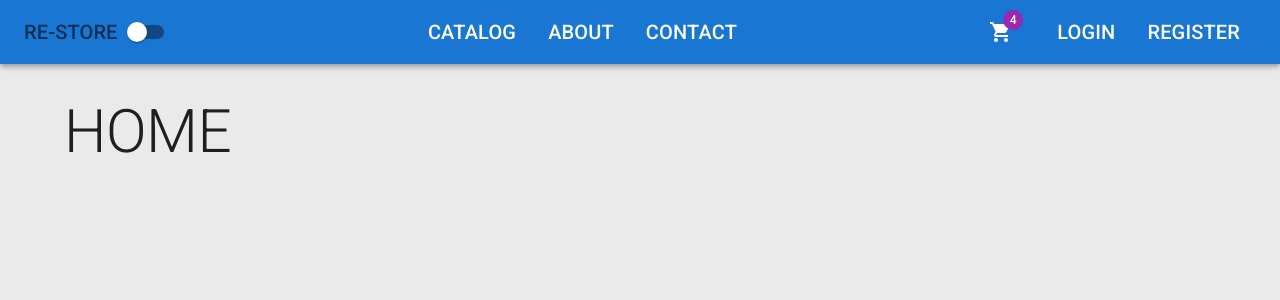
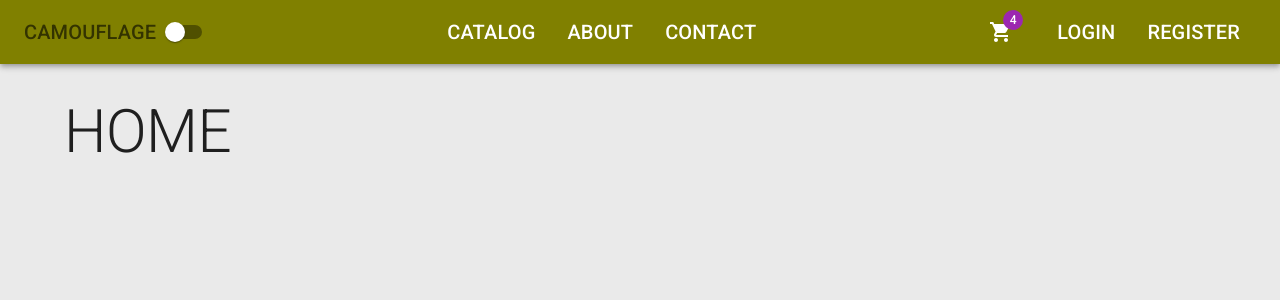
Before and after one commit to Lekkelmendi7/TacticalStore, a React (Vite) app in the folder frontend/: page / in a window 1280 px wide. Shown: the top 300 px of the page. Built offline with nearby package versions, Linux system fonts and the light colour scheme.

Commit message:
Styling the Navigation Bar

```diff
--- a/frontend/src/app/layout/App.tsx
+++ b/frontend/src/app/layout/App.tsx
@@ -1,5 +1,4 @@
 import { useState } from 'react'
-import Catalog from '../../features/catalog/Catalog';
 import { Container, CssBaseline, ThemeProvider, createTheme } from '@mui/material';
 import Header from './Header';
 import { Outlet } from 'react-router-dom';
--- a/frontend/src/app/layout/Header.tsx
+++ b/frontend/src/app/layout/Header.tsx
@@ -1,6 +1,5 @@
 import { ShoppingCart } from "@mui/icons-material";
 import { AppBar, Badge, Box, IconButton, List, ListItem, Switch, Toolbar, Typography } from "@mui/material";
-import { grey } from "@mui/material/colors";
 import { NavLink } from "react-router-dom";
 
 
@@ -34,7 +33,7 @@ interface Props{
 
 export default function Header({ handleThemeChange, darkMode }: Props) {
     return (
-        <AppBar position='static' sx={{ mb: 4 }}>
+        <AppBar position='static' sx={{ mb: 4, bgcolor: 'olive' }}>
             <Toolbar sx={{ display: 'flex', justifyContent: 'space-between', alignItems: 'center' }}>
 
                 <Box display='flex' alignItems='center'>
@@ -42,7 +41,7 @@ export default function Header({ handleThemeChange, darkMode }: Props) {
                         to='/'
                         sx={navStyles}
                     >
-                        RE-STORE
+                        CAMOUFLAGE
                     </Typography>
                     <Switch checked={darkMode} onChange={handleThemeChange} />
                 </Box>
```
